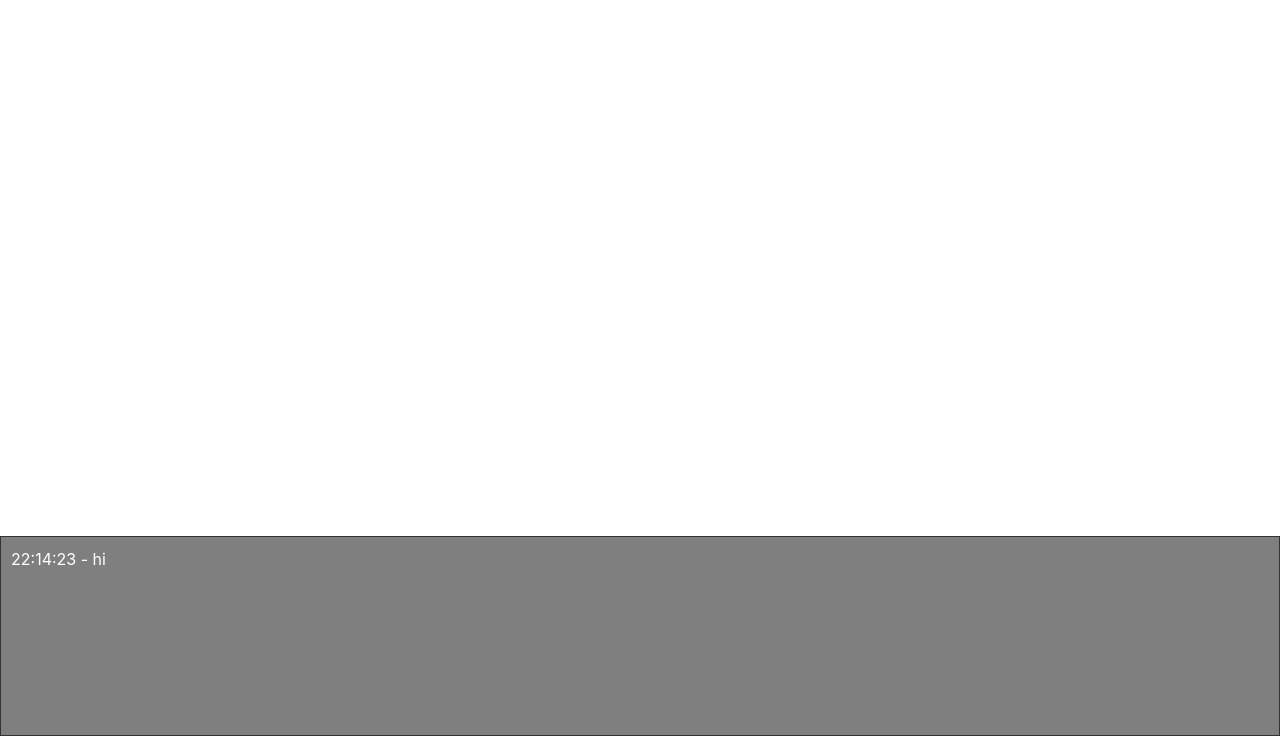
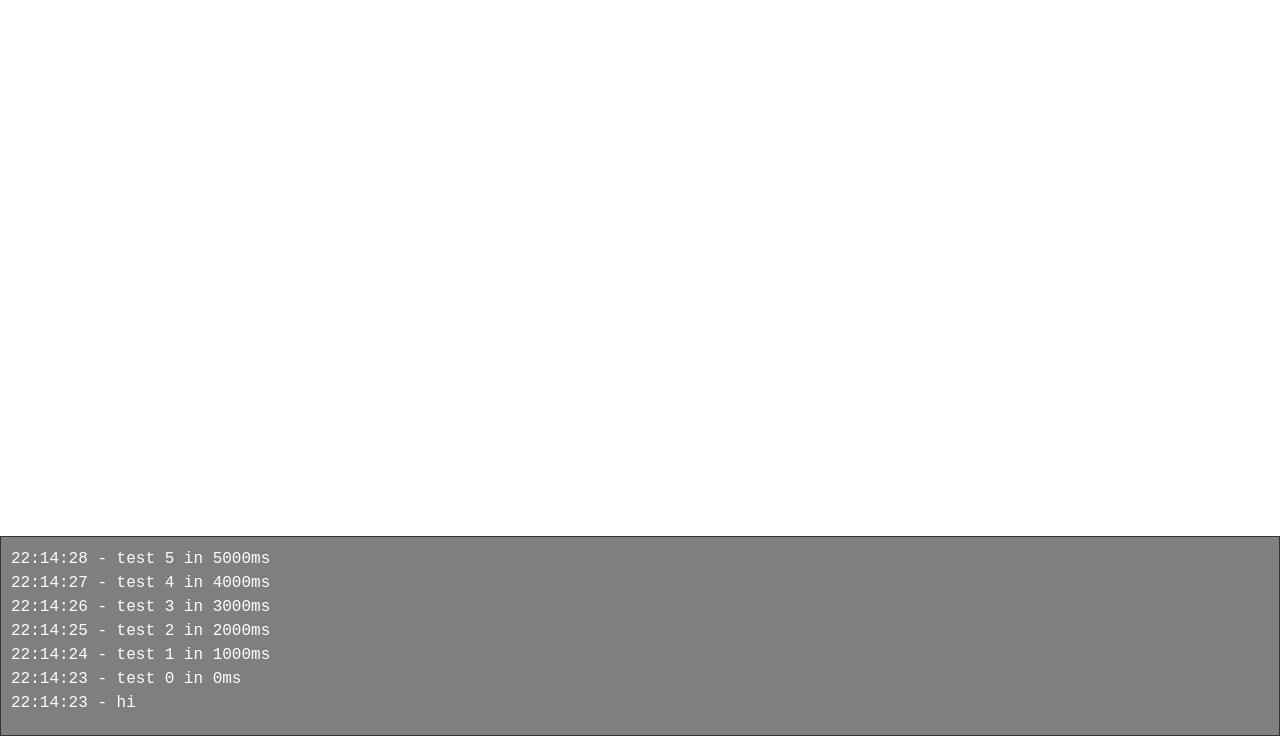
Before and after one commit to MatthijsKamstra/mobile-log, a plain HTML site: page docs/index.html in a window 1280 px wide. Shown: the part 64-800 px from the top of the page. Drawn offline with nearby package versions, Linux system fonts and the light colour scheme.

Commit message:
parse css into file, WIP

```diff
--- a/docs/mobile_log.js
+++ b/docs/mobile_log.js
@@ -2,9 +2,42 @@
 (function ($global) { "use strict";
 class Main {
 	constructor() {
+		this.file = ".red {\n  padding: 10px;\n  height: 200px;\n  width: 100%;\n  border: 1px solid #333;\n  overflow: scroll;\n  position: fixed;\n  bottom: 0;\n  color: white;\n  background-color: rgba(0, 0, 0, 0.5);\n  font-family: \"Courier New\", Courier, monospace;\n}\n";
 		this.isDebug = true;
-		console.log("src/Main.hx:12:","Main");
+		console.log("src/Main.hx:15:","Main");
+		console.log("src/Main.hx:16:",this.file);
 		this.output("hi");
+		let _gthis = this;
+		haxe_Timer.delay(function() {
+			_gthis.output("test " + 0 + " in " + 0 + "ms");
+		},0);
+		haxe_Timer.delay(function() {
+			_gthis.output("test " + 1 + " in " + 1000 + "ms");
+		},1000);
+		haxe_Timer.delay(function() {
+			_gthis.output("test " + 2 + " in " + 2000 + "ms");
+		},2000);
+		haxe_Timer.delay(function() {
+			_gthis.output("test " + 3 + " in " + 3000 + "ms");
+		},3000);
+		haxe_Timer.delay(function() {
+			_gthis.output("test " + 4 + " in " + 4000 + "ms");
+		},4000);
+		haxe_Timer.delay(function() {
+			_gthis.output("test " + 5 + " in " + 5000 + "ms");
+		},5000);
+		haxe_Timer.delay(function() {
+			_gthis.output("test " + 6 + " in " + 6000 + "ms");
+		},6000);
+		haxe_Timer.delay(function() {
+			_gthis.output("test " + 7 + " in " + 7000 + "ms");
+		},7000);
+		haxe_Timer.delay(function() {
+			_gthis.output("test " + 8 + " in " + 8000 + "ms");
+		},8000);
+		haxe_Timer.delay(function() {
+			_gthis.output("test " + 9 + " in " + 9000 + "ms");
+		},9000);
 	}
 	output(message) {
 		if(!this.isDebug) {
@@ -15,7 +48,7 @@ class Main {
 		if(window.document.getElementById(_id) == null) {
 			div = window.document.createElement("div");
 			div.id = _id;
-			div.style = "padding: 10px; height: 200px; width: 100%; border: 1px solid #333; overflow:scroll;position: fixed;bottom: 0; color: white; background-color: rgba(0,0,0,0.5);";
+			div.setAttribute("style","font-family: 'Courier New', Courier, monospace;padding: 10px; height: 200px; width: 100%; border: 1px solid #333; overflow:scroll;position: fixed;bottom: 0; color: white; background-color: rgba(0,0,0,0.5)");
 			window.document.body.appendChild(div);
 		}
 		let d = new Date();
@@ -25,6 +58,31 @@ class Main {
 	}
 	static main() {
 		let app = new Main();
+	}
+}
+class haxe_Timer {
+	constructor(time_ms) {
+		let me = this;
+		this.id = setInterval(function() {
+			me.run();
+		},time_ms);
+	}
+	stop() {
+		if(this.id == null) {
+			return;
+		}
+		clearInterval(this.id);
+		this.id = null;
+	}
+	run() {
+	}
+	static delay(f,time_ms) {
+		let t = new haxe_Timer(time_ms);
+		t.run = function() {
+			t.stop();
+			f();
+		};
+		return t;
 	}
 }
 class haxe_iterators_ArrayIterator {
```
Also changed, not shown: docs/index.html (+8 -2 lines), src/style.css (added, +12 -0 lines), docs/mobile_log.min.js, src/style.txt (added), 2 other files.
